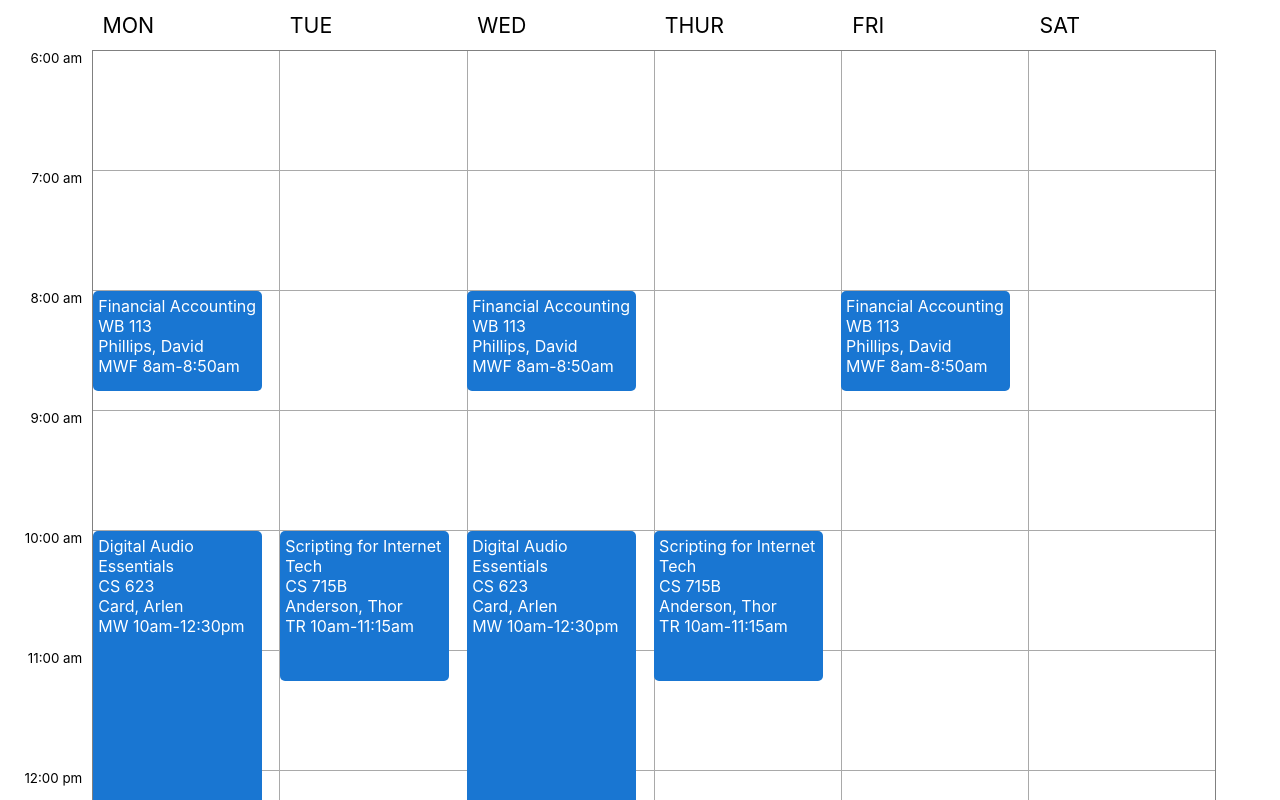
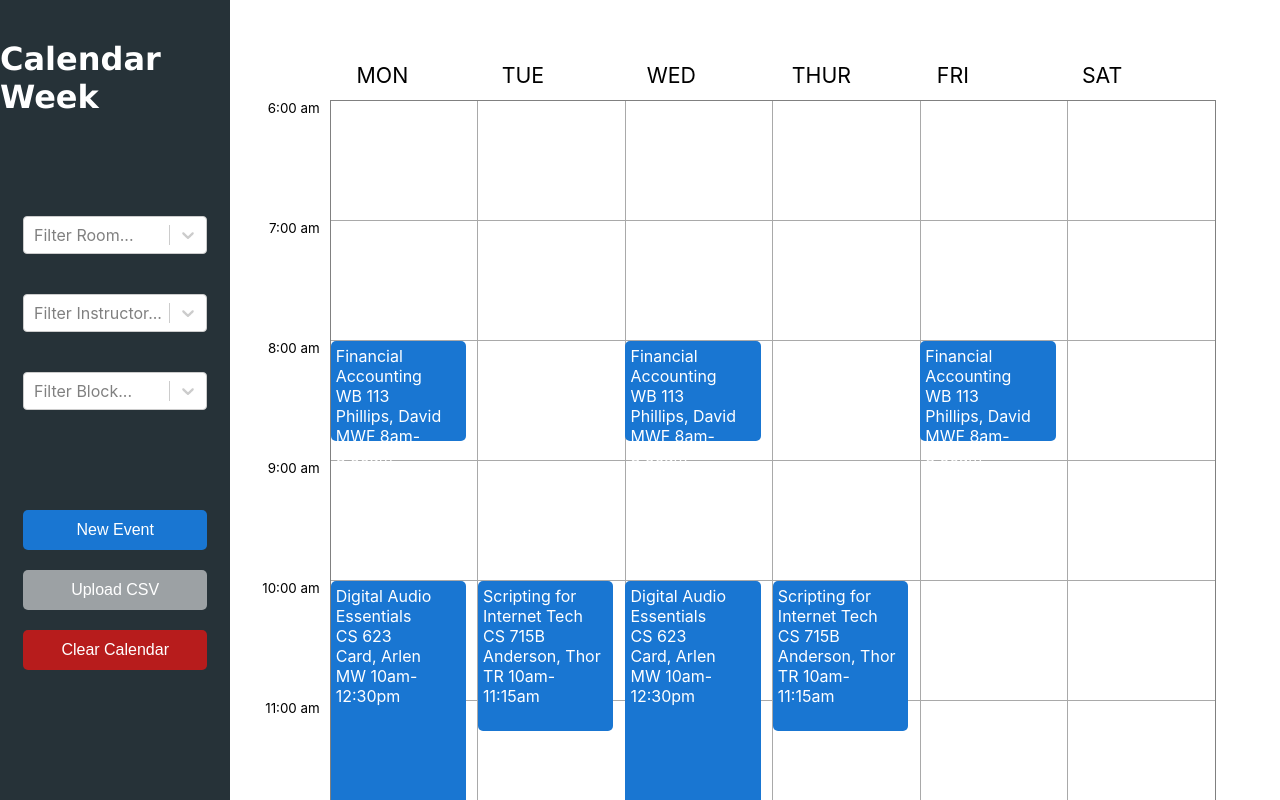
Before and after one commit to yipufe/WeekCalendar, a React (Create React App) app: page / in a window 1280 px wide. Shown: the top 800 px of the page. Built offline with nearby package versions, Linux system fonts and the light colour scheme.

Commit message:
moved header to be a sidebar instead. Adjusted styling for sidebar and calendar. Added options for selects.

```diff
--- a/package.json
+++ b/package.json
@@ -9,7 +9,9 @@
     "node-sass": "^4.13.1",
     "react": "^16.13.0",
     "react-dom": "^16.13.0",
-    "react-scripts": "3.4.0"
+    "react-modal": "^3.11.2",
+    "react-scripts": "3.4.0",
+    "react-select": "^3.0.8"
   },
   "scripts": {
     "start": "react-scripts start",
--- a/src/App.js
+++ b/src/App.js
@@ -1,10 +1,12 @@
 import React from 'react';
 import './app.scss';
 import Calendar from './Components/Calendar/Calendar';
+import Sidebar from './Components/Sidebar/Sidebar';
 
 function App() {
   return (
     <div className="App">
+      <Sidebar />
       <Calendar />
     </div>
   );
--- a/src/Components/Calendar/calendar.scss
+++ b/src/Components/Calendar/calendar.scss
@@ -1,9 +1,11 @@
 .calendar-wrap {
-  width: 95%;
+  width: 75%;
   display: flex;
   flex-direction: column;
   position: relative;
   margin-bottom: 50px;
+  top: 50px;
+  left: 20%;
 }
 .dayname-row {
   width: 100%;
@@ -29,6 +31,7 @@
 .full-cal {
   display: flex;
   position: relative;
+  margin-bottom: 50px;
 }
 
 .full-cal-body {
--- a/src/Components/CalendarTimes/calendarTimes.scss
+++ b/src/Components/CalendarTimes/calendarTimes.scss
@@ -1,5 +1,5 @@
 .full-cal-times {
-  width: 100px;
+  width: 80px;
   display: grid;
   gap: 1px;
   grid-template-columns: repeat(1, 1fr);
--- /dev/null
+++ b/src/Components/Sidebar/Sidebar.js
@@ -0,0 +1,76 @@
+import React, { useState } from 'react';
+import './sidebar.scss';
+import Select from 'react-select';
+import testData from '../../testCalData';
+
+const blockOptions = [
+  { value: 'full', label: 'Full Semester' },
+  { value: 'first', label: '1st Block' },
+  { value: 'second', label: '2nd Block' }
+];
+
+const instructorOptions = testData.map(item => {
+  return {
+    value: item.Instructor.split(',')[0],
+    label: item.Instructor.split(' (')[0]
+  };
+});
+
+const roomOptions = testData.map(room => {
+  return {
+    value: room['Building and Room'],
+    label: room['Building and Room']
+  };
+});
+
+function Sidebar() {
+  const [block, setBlock] = useState();
+  const [instructor, setInstructor] = useState();
+  const [room, setRoom] = useState();
+
+  const handleBlockChange = selectedOption => {
+    setBlock({ selectedOption });
+    console.log(`Option selected:`, selectedOption);
+  };
+  const handleInstructorChange = selectedOption => {
+    setInstructor({ selectedOption });
+    console.log(`Option selected:`, selectedOption);
+  };
+  const handleRoomChange = selectedOption => {
+    setRoom({ selectedOption });
+    console.log(`Option selected:`, selectedOption);
+  };
+
+  return (
+    <div className="sidebar">
+      <h1 style={{ color: 'white' }}>Calendar Week</h1>
+      <div className="selects">
+        <Select
+          placeholder="Filter Room..."
+          className="select"
+          options={roomOptions}
+          onChange={handleRoomChange}
+        />
+        <Select
+          placeholder="Filter Instructor..."
+          className="select"
+          options={instructorOptions}
+          onChange={handleInstructorChange}
+        />
+        <Select
+          placeholder="Filter Block..."
+          className="select"
+          options={blockOptions}
+          onChange={handleBlockChange}
+        />
+      </div>
+      <div className="btns">
+        <button className="new-event-btn">New Event</button>
+        <button className="upload-btn">Upload CSV</button>
+        <button className="clear-btn">Clear Calendar</button>
+      </div>
+    </div>
+  );
+}
+
+export default Sidebar;
--- /dev/null
+++ b/src/Components/Sidebar/sidebar.scss
@@ -0,0 +1,64 @@
+.sidebar {
+  width: 18%;
+  height: 100vh;
+  background: #263238;
+  display: flex;
+  flex-direction: column;
+  align-items: center;
+  position: fixed;
+  top: 0;
+  left: 0;
+  z-index: 1000;
+}
+h1 {
+  font-family: Verdana, Geneva, Tahoma, sans-serif;
+  margin-top: 40px;
+  margin-bottom: 100px;
+}
+.selects {
+  width: 80%;
+  display: flex;
+  flex-direction: column;
+  align-items: center;
+  margin-bottom: 60px;
+}
+.select {
+  width: 100%;
+  margin-bottom: 40px;
+}
+.btns {
+  width: 80%;
+  display: flex;
+  flex-direction: column;
+  align-items: center;
+}
+
+button {
+  width: 100%;
+  height: 40px;
+  color: white;
+  border: none;
+  border-radius: 5px;
+  cursor: pointer;
+  transition: ease-in-out 0.2s;
+  margin-bottom: 20px;
+  font-size: 12pt;
+}
+.new-event-btn {
+  background: #1976d2;
+  &:hover {
+    background: darken(#1976d2, 10%);
+  }
+}
+.upload-btn {
+  background: #9ca1a4;
+  &:hover {
+    background: darken(#9ca1a4, 10%);
+  }
+}
+.clear-btn {
+  background: #b71c1c;
+  &:hover {
+    background: darken(#b71c1c, 10%);
+  }
+}
--- a/src/app.scss
+++ b/src/app.scss
@@ -1,3 +1,5 @@
 .App {
   width: 100vw;
+  display: flex;
+  align-items: center;
 }
```
Also changed, not shown: 1 other file (tests, documents, lock files or other folders).
